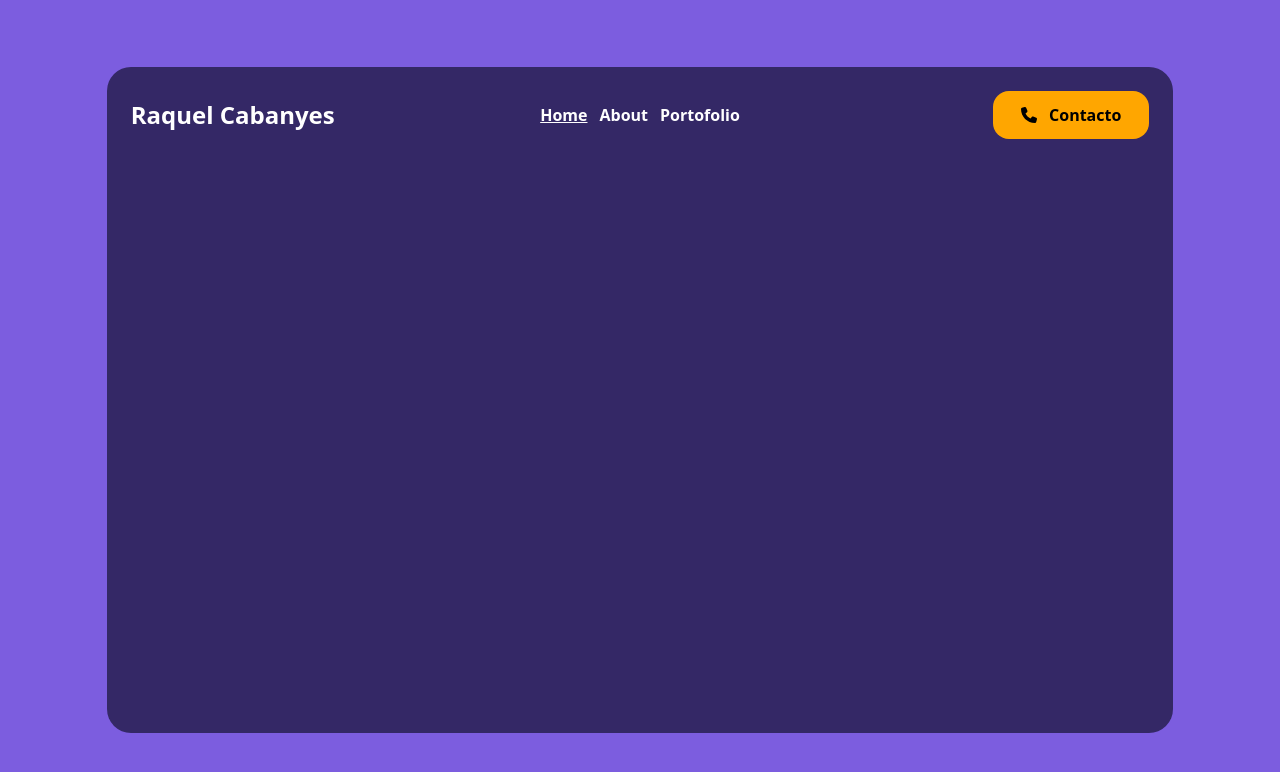
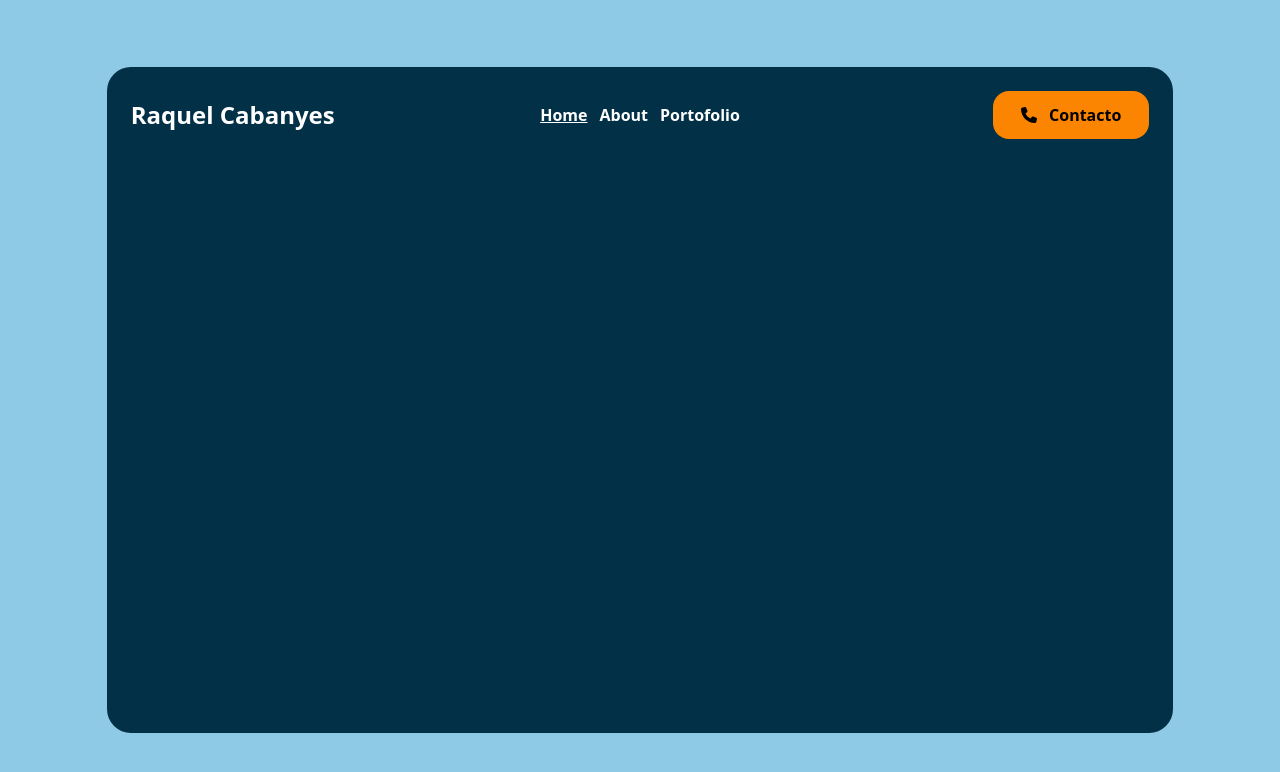
Before and after one commit to raquelCabanyes/personal-portfolio, an Angular app: page /home in a window 1280 px wide. Shown: the top 772 px of the page. Built offline with nearby package versions, Linux system fonts and the light colour scheme.

Commit message:
Change color pattern

```diff
--- a/src/styles.scss
+++ b/src/styles.scss
@@ -4,11 +4,11 @@
 @import 'tailwindcss/utilities';
 
 :root {
-  --color-primary: #342866;
-  --color-secondary: #7c5ddf;
-  --color-tertiary: #00a1a3;
-  --color-quaternary: #ffa600;
-  --color-quinquenary: #E6E6FA;
+  --color-primary: #023047;
+  --color-secondary: #8ECAE6;
+  --color-tertiary: #218083;
+  --color-quaternary: #FB8500;
+  --color-quinquenary: #ccdbe3;
 }
 
 
```
